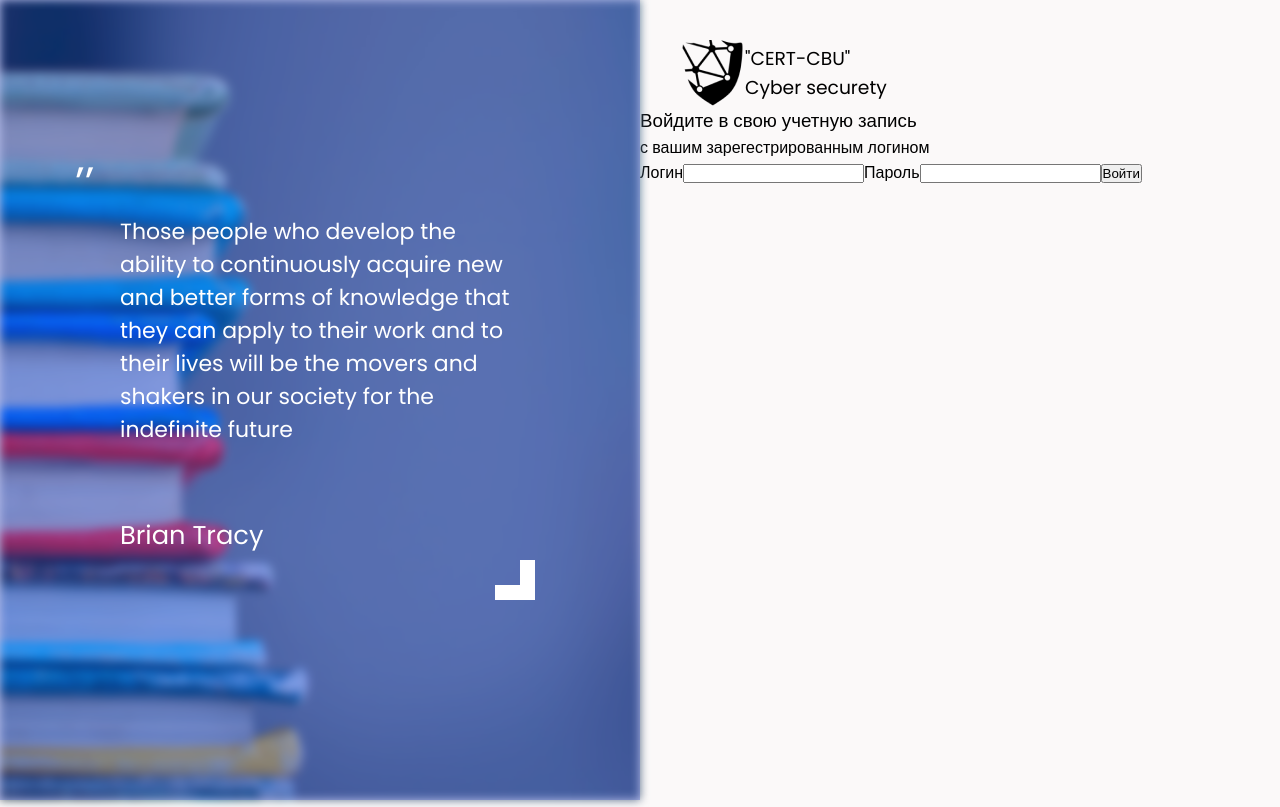
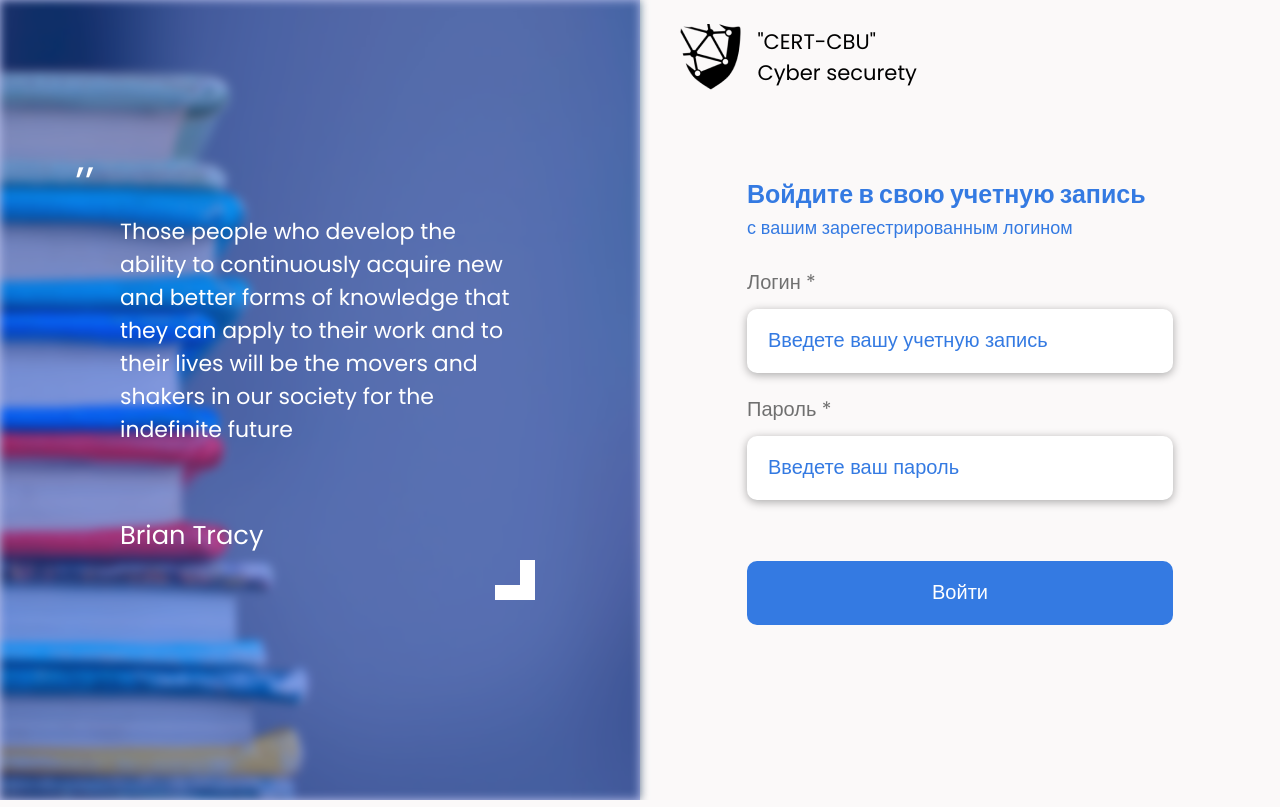
Before and after one commit to AkbarovOtabek/Rating, a Vue app: page /login in a window 1280 px wide. Built offline with nearby package versions, Linux system fonts and the light colour scheme.

Commit message:
Login cheaking function

```diff
--- a/src/App.vue
+++ b/src/App.vue
@@ -100,7 +100,7 @@ export default {
             </div>
           </li>
           <li class="">
-            <a href="">
+            <a href="/login">
               <i class="bx bx-log-out icon"></i>
               <span class="text nav-text">Выход</span>
             </a>
--- a/src/pages/LoginPage.vue
+++ b/src/pages/LoginPage.vue
@@ -1,3 +1,39 @@
+<script>
+export default {
+  data() {
+    return {
+      UserLog: {
+        login: 'sht0rm',
+        password: '123wqe'
+      },
+      UserInput: {
+        login: '',
+        password: ''
+      }
+    }
+  },
+  methods: {
+    InputText(login) {
+      this.UserInput.login = login
+    },
+    InputPassword(password) {
+      this.UserInput.password = password
+    },
+    matchingUserLogWithInput() {
+      if (
+        this.UserLog.login === this.UserInput.login ||
+        this.UserLog.password === this.UserInput.password
+      ) {
+        console.log('успешный ход')
+        this.$router.push('/home')
+      } else {
+        console.log('Неправильный логин или пароль')
+      }
+    }
+  }
+}
+</script>
+
 <template>
   <div class="container-login">
     <div class="login-image">
@@ -17,7 +53,7 @@
     <div class="login-text">
       <div class="login-logo">
         <img src="../assets/icons/BrandForWhite.png" alt="" />
-        <div>
+        <div class="login-logo-text">
           <h3>"CERT-CBU"</h3>
           <h3>Cyber securety</h3>
         </div>
@@ -26,12 +62,22 @@
         <h3>Войдите в свою учетную запись</h3>
         <p>с вашим зарегестрированным логином</p>
         <form action="">
-          <label for="login">Логин</label>
-          <input type="text" name="login" />
-          <label for="password">Пароль</label>
-          <input type="password" name="password" />
+          <label for="login">Логин *</label>
+          <input
+            @input="InputText($event.target.value)"
+            type="text"
+            name="login"
+            placeholder="Введете вашу учетную запись"
+          />
+          <label for="password">Пароль *</label>
+          <input
+            @input="InputPassword($event.target.value)"
+            type="password"
+            name="password"
+            placeholder="Введете ваш пароль"
+          />
 
-          <button>Войти</button>
+          <button type="submit" @click.prevent="matchingUserLogWithInput">Войти</button>
         </form>
       </div>
     </div>
@@ -40,6 +86,7 @@
 
 <style scoped>
 .container-login {
+  overflow: hidden;
   display: flex;
   align-items: center;
   justify-content: space-between;
@@ -48,6 +95,7 @@
 }
 .login-image,
 .login-text {
+  position: relative;
   width: 50%;
   height: inherit;
 }
@@ -113,11 +161,71 @@
 }
 
 .login-text {
+  display: flex;
+  flex-direction: column;
+  justify-content: center;
+  align-items: center;
 }
 .login-logo {
-  margin: 40px 0px 0px 40px;
+  top: 3%;
+  left: 6%;
+  position: absolute;
   display: flex;
   align-items: center;
   justify-content: start;
 }
+.login-logo img {
+  margin-right: 14px;
+}
+.login-logo .login-logo-text {
+  font-size: 18px;
+}
+.login-input-section h3 {
+  color: var(--primary-color);
+  font-weight: 900;
+  font-size: 25px;
+}
+.login-input-section p {
+  color: var(--primary-color);
+  margin-bottom: 26px;
+  font-size: 18px;
+}
+.login-input-section form {
+  display: flex;
+  flex-direction: column;
+}
+.login-input-section form label {
+  color: var(--text-color);
+  font-size: 20px;
+  margin-bottom: 12px;
+}
+.login-input-section form input,
+.login-input-section form button {
+  outline: none;
+  border: 1px solid transparent;
+  height: 64px;
+  width: 426px;
+  font-size: 20px;
+  border-radius: 10px;
+}
+.login-input-section form input {
+  padding-left: 20px;
+  margin-bottom: 21px;
+  box-shadow: 0px 2px 10px #00000054;
+}
+.login-input-section form input::placeholder {
+  color: var(--primary-color);
+}
+.login-input-section form button {
+  margin-top: 40px;
+  cursor: pointer;
+  color: var(--sidebar-color);
+  background-color: var(--primary-color);
+  transition: var(--tran-03);
+}
+.login-input-section form button:hover {
+  border-color: var(--primary-color);
+  color: var(--primary-color);
+  background-color: var(--sidebar-color);
+}
 </style>
```
